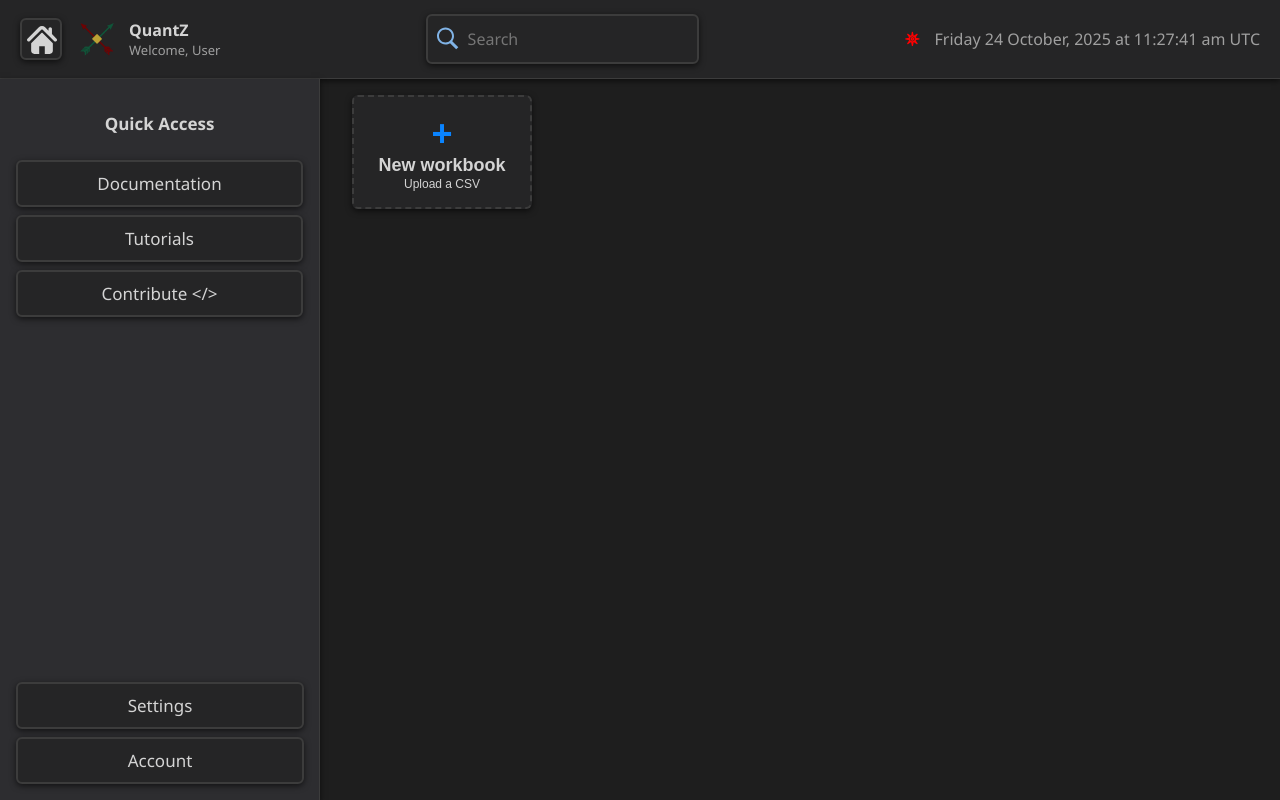
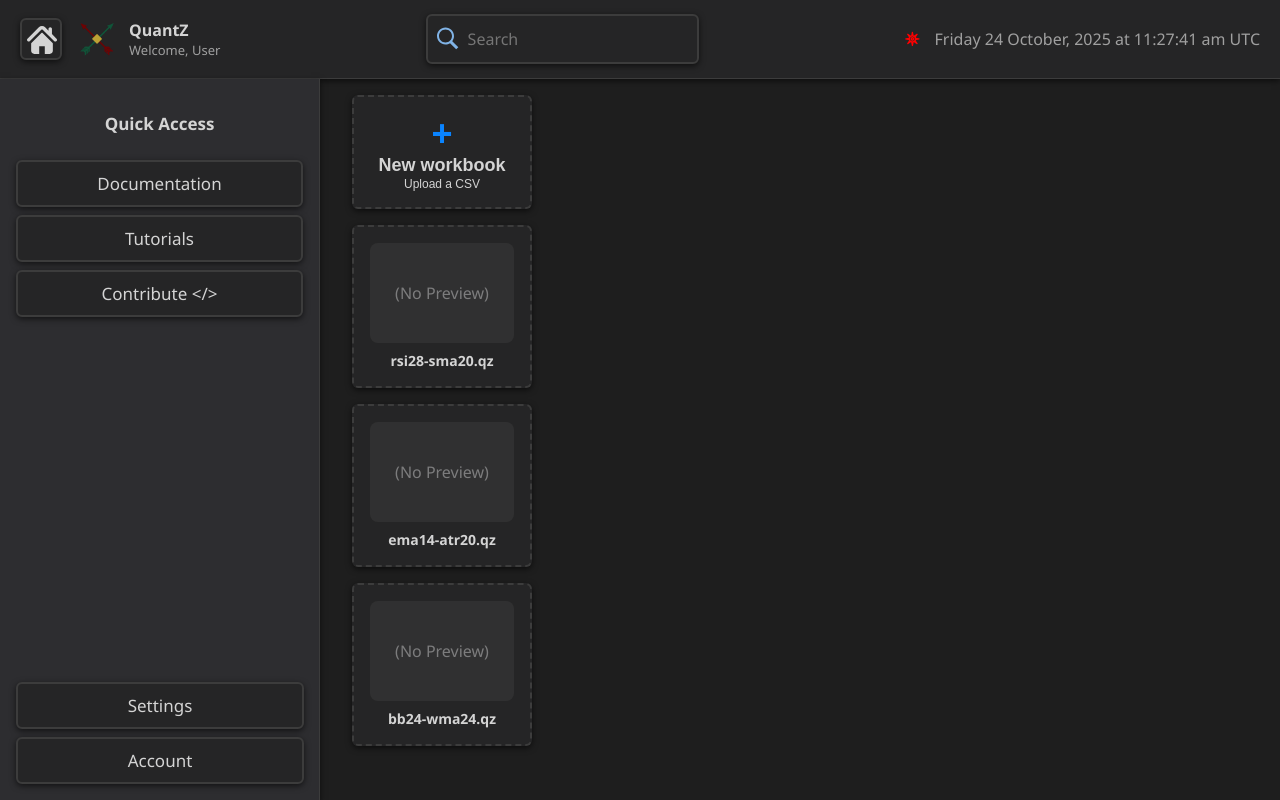
Before and after one commit to Dark-CodeX/QuantZ, a React (Vite) app in the folder src/web/: page / in a window 1280 px wide. Built offline with nearby package versions, Linux system fonts and the light colour scheme.

Commit message:
UPDATE: 1. nulling the file, so that the button doesn't send unselected data 2. cards for other workbooks

```diff
--- a/src/web/src/components/Home.jsx
+++ b/src/web/src/components/Home.jsx
@@ -58,7 +58,7 @@ function NewWorkbook({ setShowNewWorkbood, setShowMain, setCSVData, setErrorMess
 
             <div className="workbook-actions-buttons">
                 <LiveButton onClick={onSubmit}>Submit</LiveButton>
-                <LiveButton onClick={() => { setFileName("Choose a CSV file"); setShowNewWorkbood(false); }}>Cancel</LiveButton>
+                <LiveButton onClick={() => { setFileName("Choose a CSV file"); setFile(null); setShowNewWorkbood(false); }}>Cancel</LiveButton>
             </div>
 
             <input
@@ -73,7 +73,7 @@ function NewWorkbook({ setShowNewWorkbood, setShowMain, setCSVData, setErrorMess
 }
 
 export default function Home({ setShowMain, setCSVData, setErrorMessage }) {
-    const [workbooks, setWorkbooks] = useState({});
+    const [workbooks, setWorkbooks] = useState([{ name: "rsi28-sma20.qz", thumbnail: null }, { name: "ema14-atr20.qz", thumbnail: null }, { name: "bb24-wma24.qz", thumbnail: null }]);
     const [showNewWorkbood, setShowNewWorkbood] = useState(false);
 
     return (
@@ -100,9 +100,26 @@ export default function Home({ setShowMain, setCSVData, setErrorMessage }) {
                             <small style={{ fontSize: "12px" }}>Upload a CSV</small>
                         </button>
 
-                        {Object.entries(workbooks).map(([key, value], i) => {
+                        {workbooks.map((v, i) => (
+                            <div key={i} className="card" onClick={() => {
+                                console.log("Opening workbook:", v.name);
+                            }}>
+                                <div style={{ width: "100%", height: "100px", overflow: "hidden", borderRadius: "8px", marginBottom: "8px" }}>
+                                    {v.thumbnail
+                                        ? <img src={v.thumbnail} alt={v.name} style={{ width: "100%", height: "100%", objectFit: "cover" }} />
+                                        : <div style={{
+                                            width: "100%", height: "100%", background: "var(--border)",
+                                            display: "flex", alignItems: "center", justifyContent: "center", opacity: 0.5
+                                        }}>
+                                            (No Preview)
+                                        </div>}
+                                </div>
 
-                        })}
+                                <div style={{ fontSize: "14px", fontWeight: "600", wordBreak: "break-all" }}>
+                                    {v.name}
+                                </div>
+                            </div>
+                        ))}
                     </div>
                 </main>
             </div >
```
